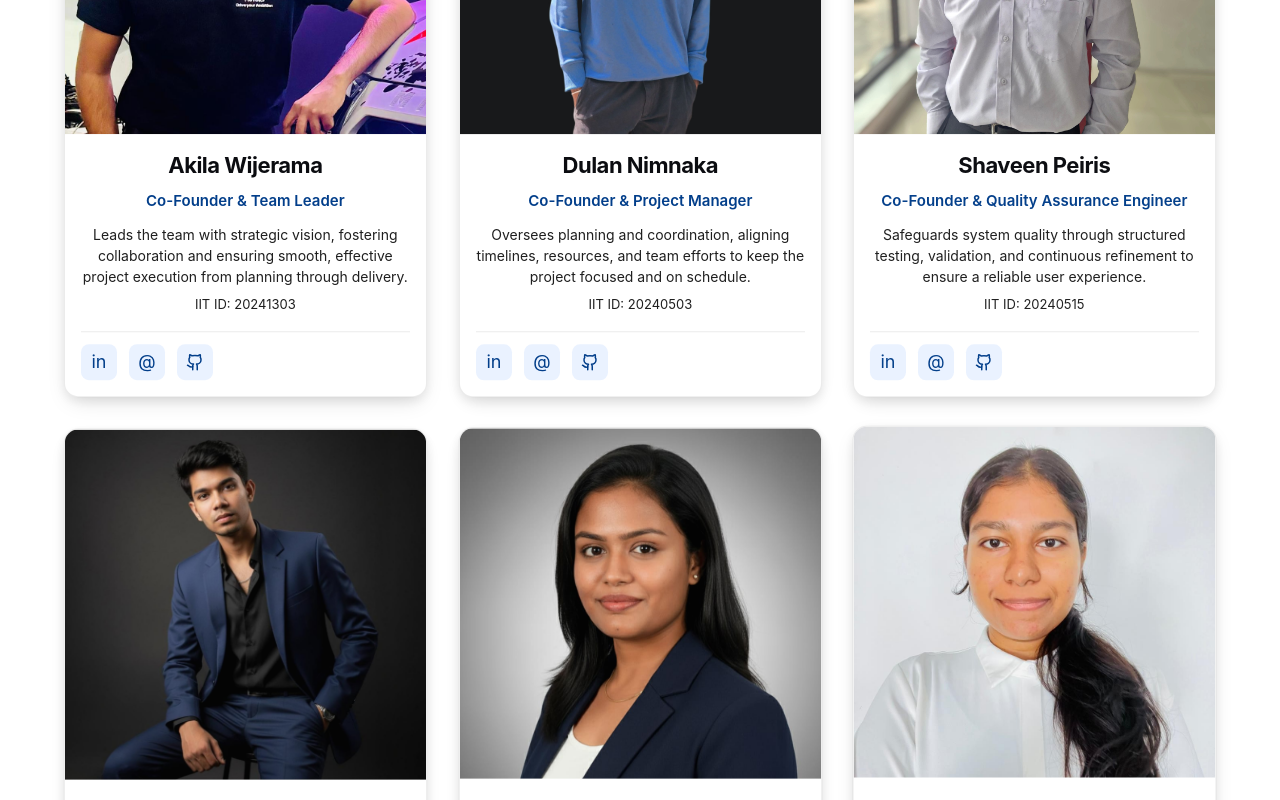
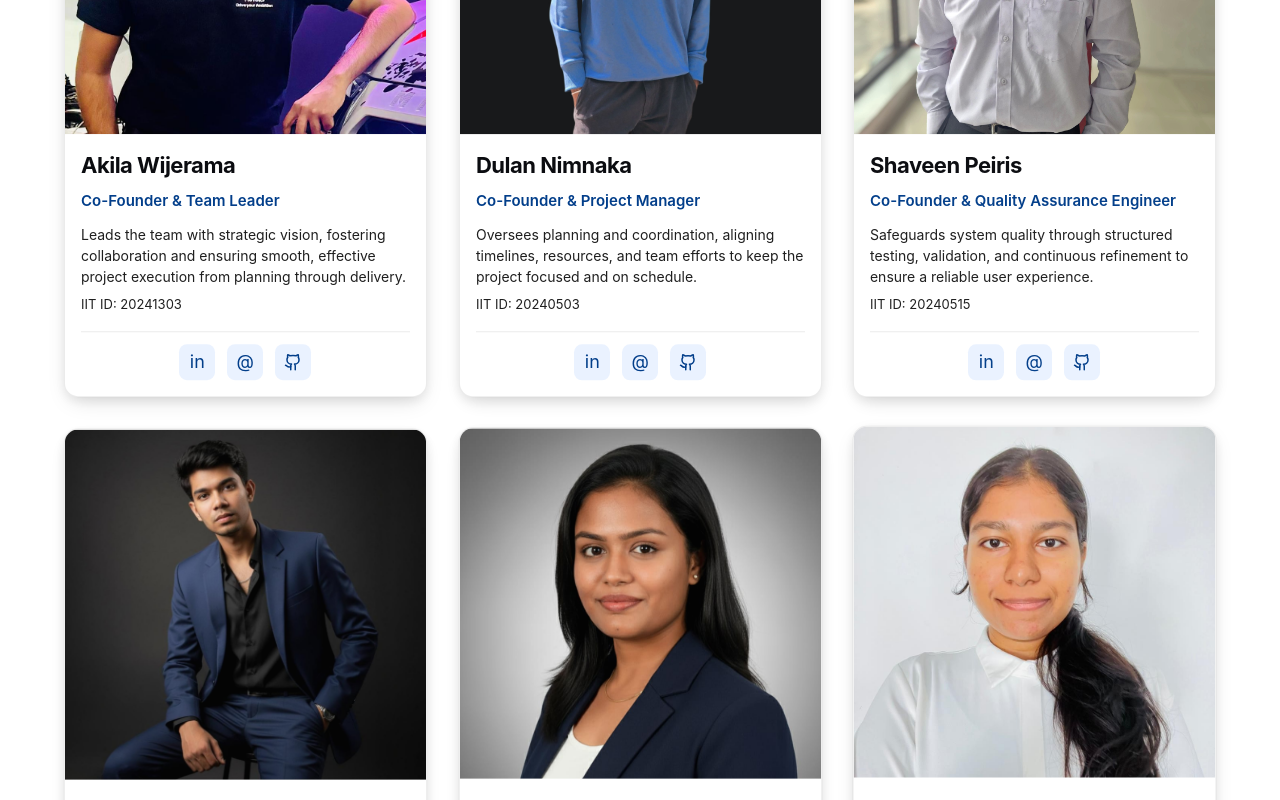
Before and after one commit to akila20040720/autoinsightcs70, a React (Vite) app in the folder cs70/: page /about in a window 1280 px wide. Shown: the part 3420-4220 px from the top of the page. Built offline with nearby package versions, Linux system fonts and the light colour scheme.

Commit message:
Update About.tsx

```diff
--- a/cs70/src/pages/About.tsx
+++ b/cs70/src/pages/About.tsx
@@ -533,7 +533,7 @@ export default function About() {
   />
 </div>
             {/* Content */}
-              <div style={{ padding: 16, textAlign: 'center' }}>
+              <div style={{ padding: 16, textAlign: 'left' }}>
                 <h3 style={{
                   fontSize: 22,
                   marginBottom: 8,
@@ -568,6 +568,8 @@ export default function About() {
 
                 {/* Social Icons */}
                 <div style={{
+                  justifyContent: 'center',
+                  alignItems: 'center',
                   display: 'flex',
                   gap: 12,
                   paddingTop: 12,
```
